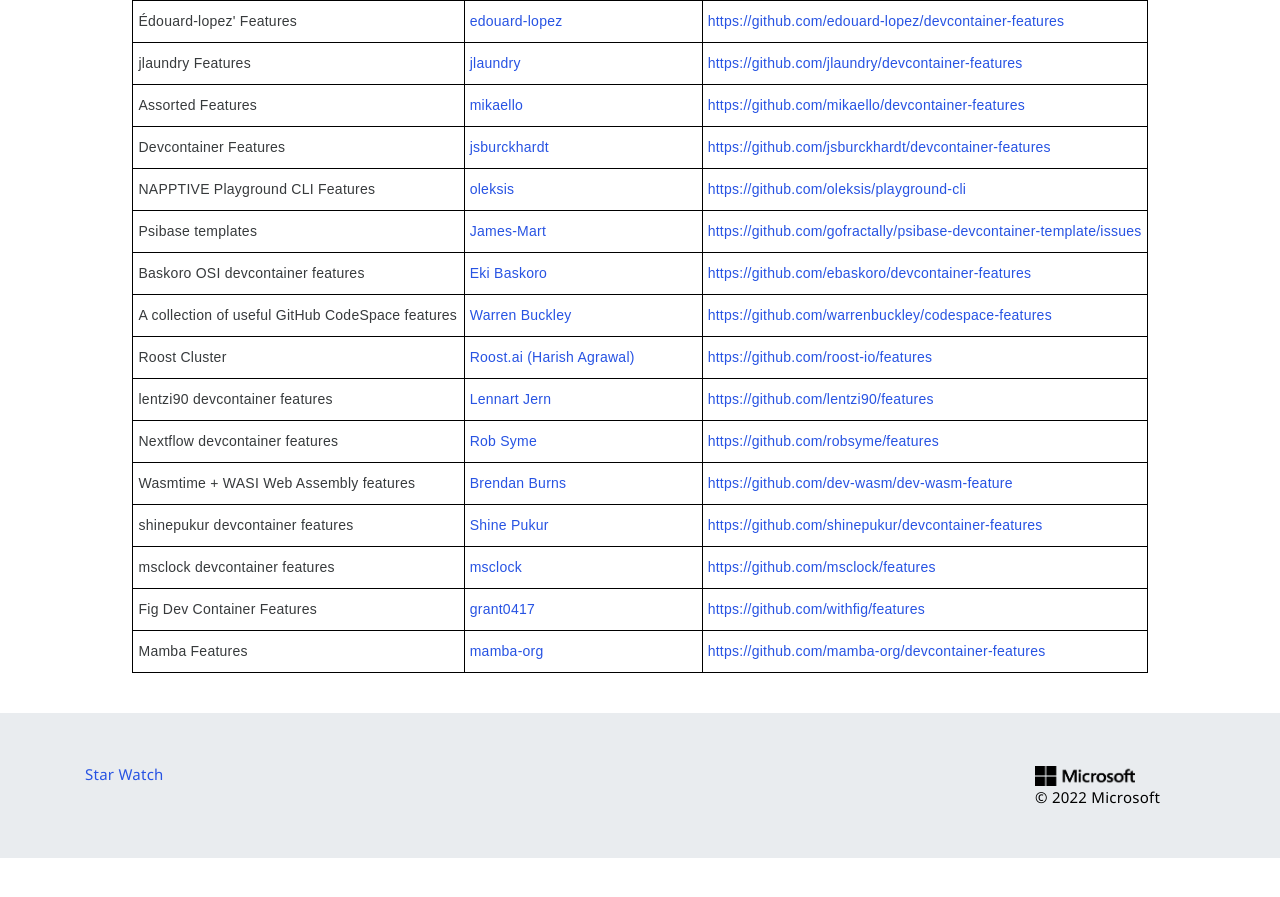
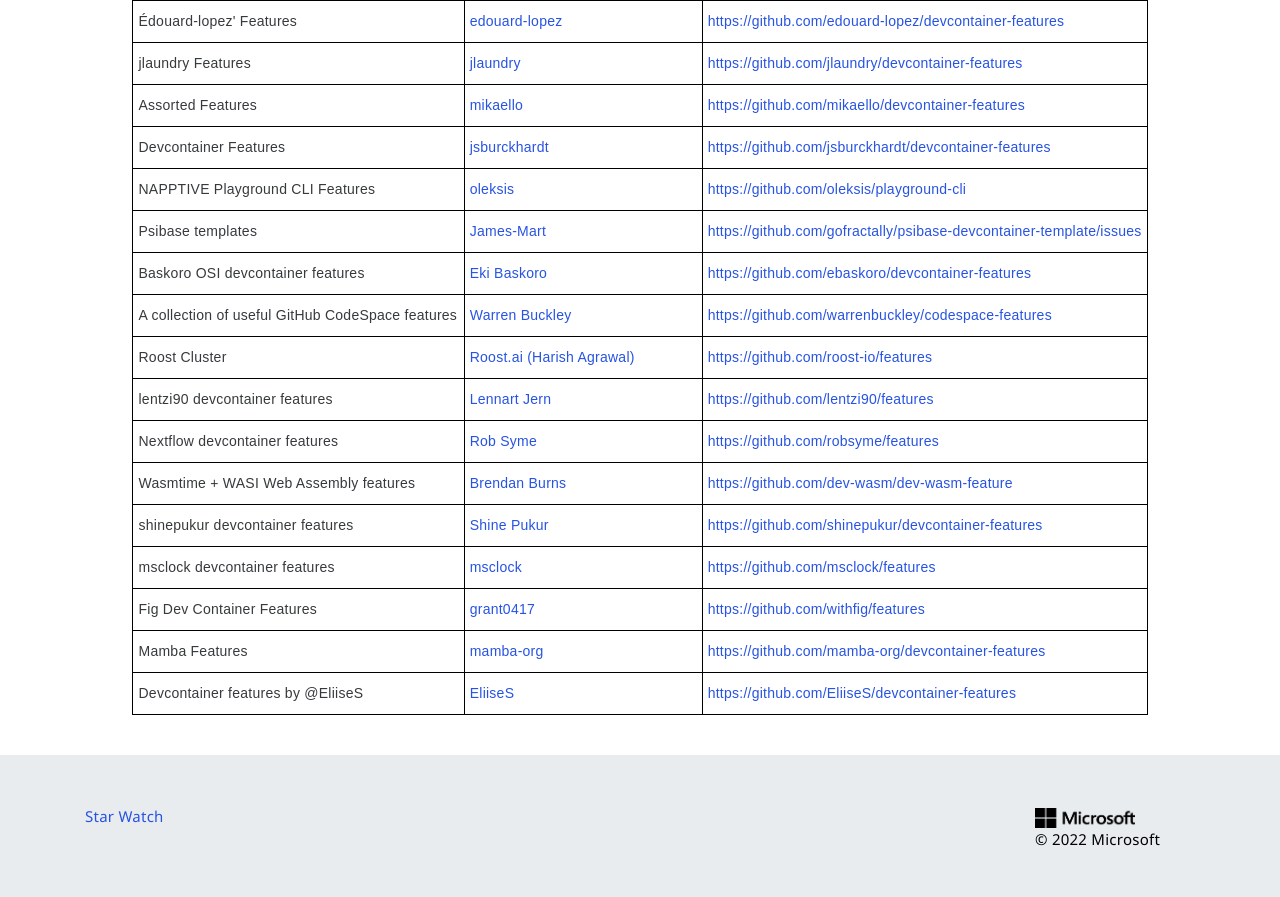
Before and after one commit to devcontainers/devcontainers.github.io, a Jekyll site: the page built from collections.html, in a window 1280 px wide and 900 px high, scrolled down 1510 px. Shown: the top 897 px of the window. Built offline with Jekyll 4.4.1, drawn with Linux system fonts in a browser that asks for light colours; nearby versions of some CDN libraries; comment, search, counter and statistics services are not loaded; before the commit the page ends 2368 px from its top, so only the background shows below that.

Commit message:
Add EliiseS devcontainer features

```diff
--- a/_data/collection-index.yml
+++ b/_data/collection-index.yml
@@ -218,3 +218,8 @@
   contact: https://github.com/mamba-org/devcontainer-features/issues
   repository: https://github.com/mamba-org/devcontainer-features
   ociReference: ghcr.io/mamba-org/devcontainer-features
+- name: Devcontainer features by @EliiseS
+  maintainer: EliiseS
+  contact: https://github.com/EliiseS/devcontainer-features/issues
+  repository: https://github.com/EliiseS/devcontainer-features
+  ociReference: ghcr.io/EliiseS/devcontainer-features
```
